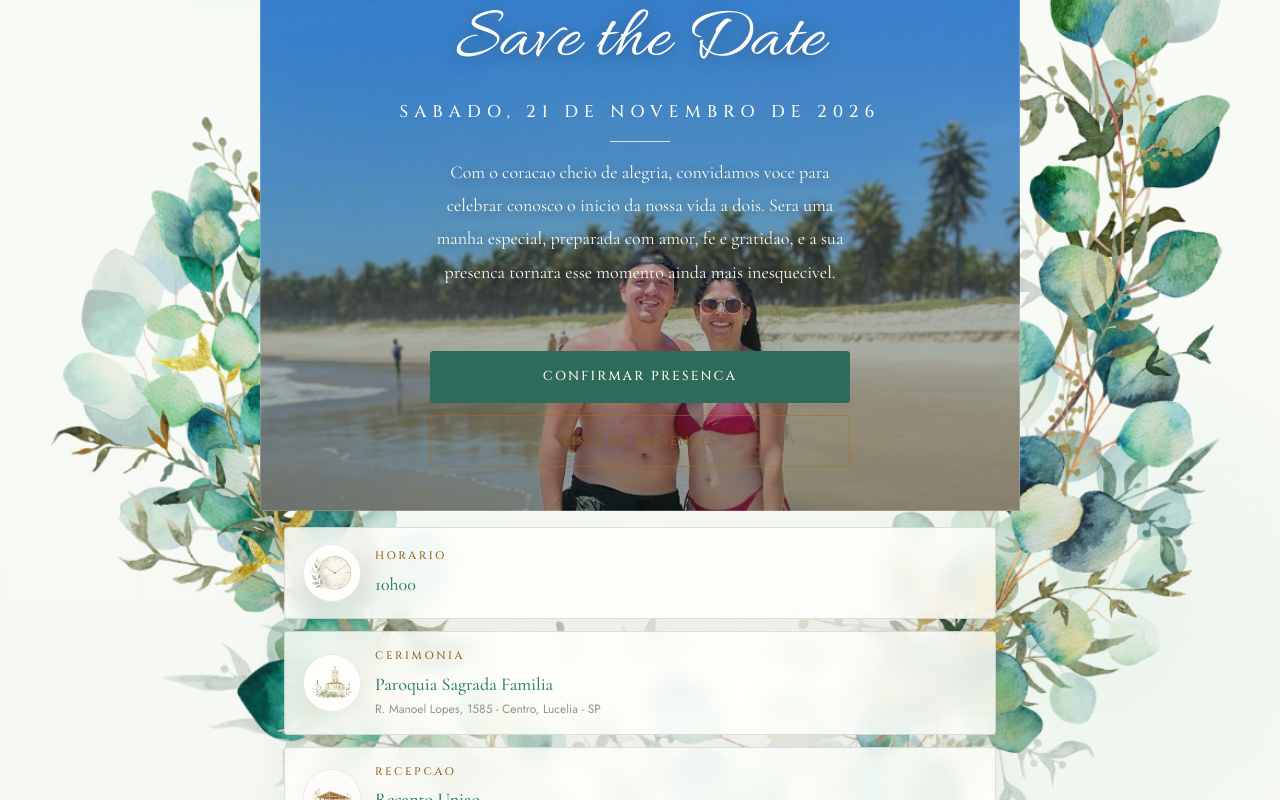
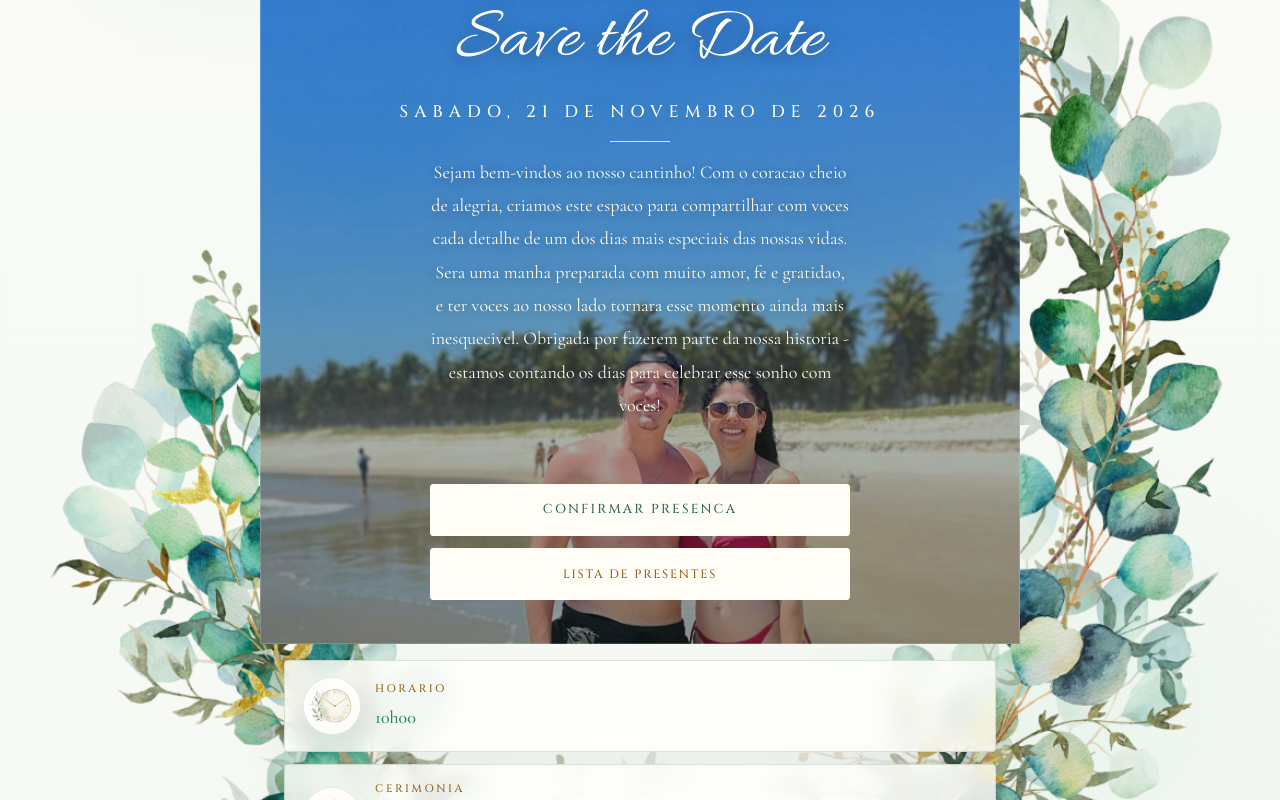
Before and after one commit to zanilucas/casamentolucas, a Next.js app: page / in a window 1280 px wide. Shown: the part 510-1310 px from the top of the page. Built offline with nearby package versions, Linux system fonts and the light colour scheme.

Commit message:
Ajusta texto e botoes do hero

```diff
--- a/src/app/globals.css
+++ b/src/app/globals.css
@@ -869,6 +869,30 @@ body {
   text-shadow: 0 2px 12px rgba(0, 0, 0, 0.32);
 }
 
+.hero .btn-primary {
+  background: #fffdf5;
+  border-color: #fffdf5;
+  color: #2f6b5a;
+}
+
+.hero .btn-primary:hover {
+  background: #f4f8f0;
+  border-color: #f4f8f0;
+  color: #255747;
+}
+
+.hero .btn-secondary {
+  background: #fffdf5;
+  border-color: #fffdf5;
+  color: var(--gold-dark);
+}
+
+.hero .btn-secondary:hover {
+  background: #fdf7ea;
+  border-color: #fdf7ea;
+  color: #714c17;
+}
+
 .info-card,
 .gift-card,
 .pay-gift-info,
--- a/src/lib/site-config.ts
+++ b/src/lib/site-config.ts
@@ -13,7 +13,7 @@ export const couple = {
   partyMapsUrl: "https://maps.app.goo.gl/paaR7vce81LvbKXeA",
   rsvpDeadline: "20 de outubro de 2026",
   welcome:
-    "Com o coracao cheio de alegria, convidamos voce para celebrar conosco o inicio da nossa vida a dois. Sera uma manha especial, preparada com amor, fe e gratidao, e a sua presenca tornara esse momento ainda mais inesquecivel.",
+    "Sejam bem-vindos ao nosso cantinho! Com o coracao cheio de alegria, criamos este espaco para compartilhar com voces cada detalhe de um dos dias mais especiais das nossas vidas. Sera uma manha preparada com muito amor, fe e gratidao, e ter voces ao nosso lado tornara esse momento ainda mais inesquecivel. Obrigada por fazerem parte da nossa historia - estamos contando os dias para celebrar esse sonho com voces!",
 };
 
 export const fallbackGifts = [
```
